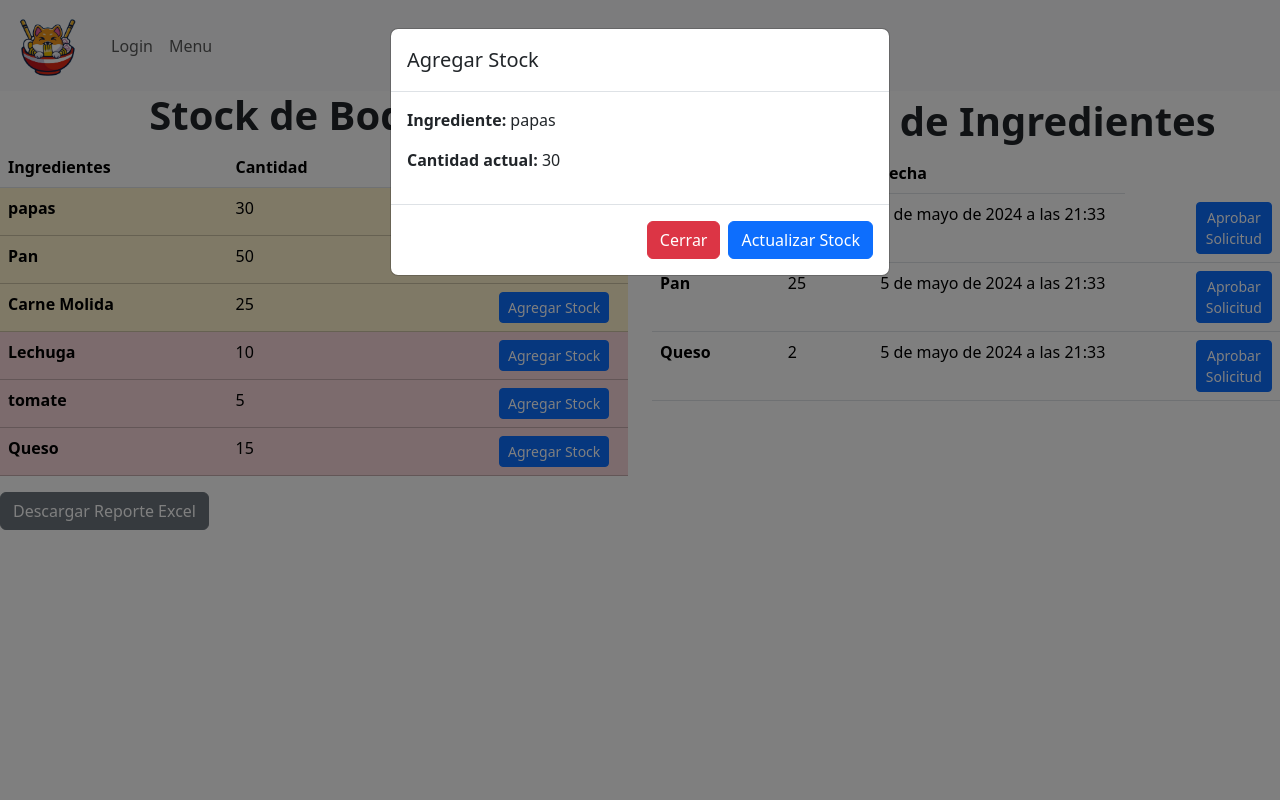
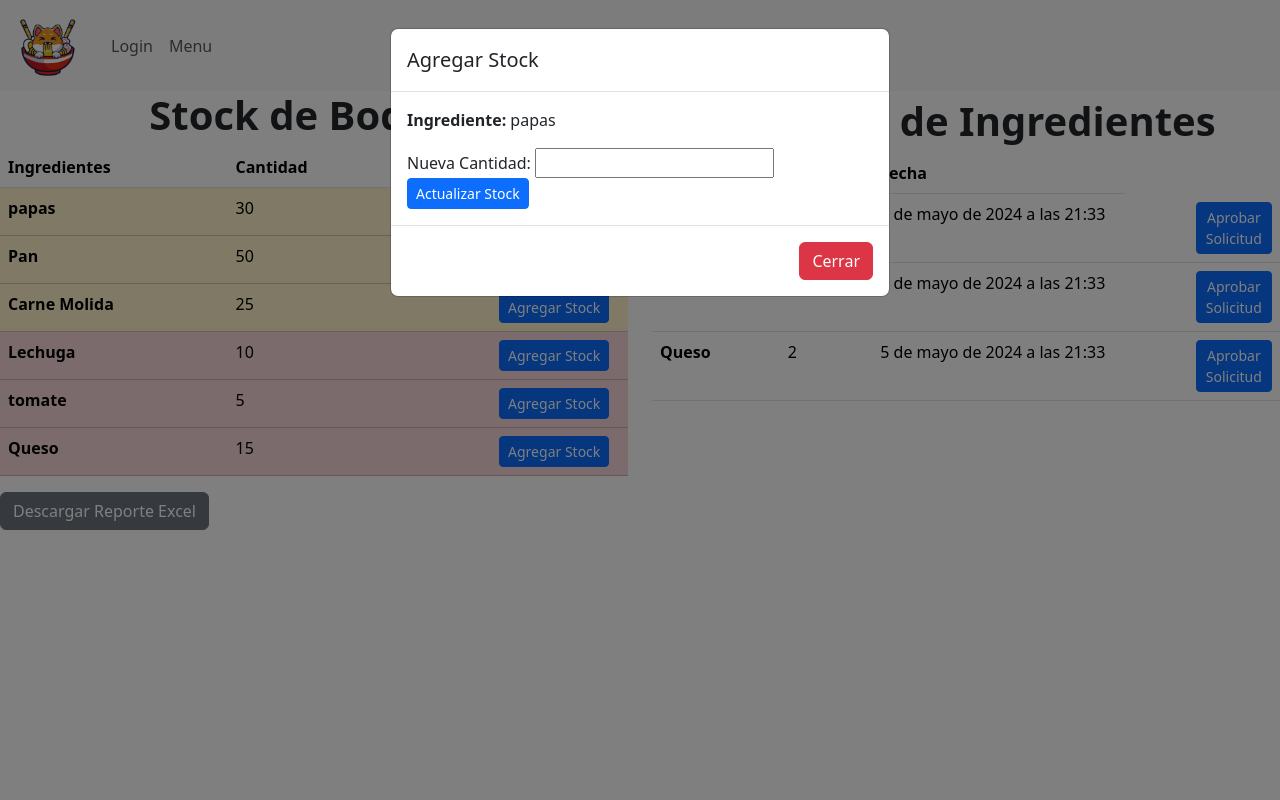
Before and after one commit to CloudxNess/Portafolio-de-titulo, a Django app: page /listaringredientes in a window 1280 px wide, after a click on "Agregar Stock". Run offline with Django 4.2, Linux system fonts and the light colour scheme; data comes from the database, SQL or seed files in the repository; some libraries are stand-ins or nearby versions.

Commit message:
Ajustes Listar Ingredientes
Realizando Ajustes

```diff
--- a/WebGastronomicaApp/appweb/templates/mantenedor/admin/listaringredientes.html
+++ b/WebGastronomicaApp/appweb/templates/mantenedor/admin/listaringredientes.html
@@ -70,13 +70,19 @@
       </div>
       <div class="modal-body">
         <!-- Contenido del modal -->
-        <p><b>Ingrediente:</b> {{ i.ID_Ingrediente }}</p>
-        <p><b>Cantidad actual: </b> {{ i.Cantidad }}</p>
+        <form id="formCantidad{{ bodega.ID_Ing_Bod }}">
+          <p><b>Ingrediente:</b> {{ i.ID_Ingrediente }}</p>
+          <label for="cantidad{{ bodega.ID_Ing_Bod }}">Nueva Cantidad:</label>
+          <input type="number" id="cantidad{{ bodega.ID_Ing_Bod }}" name="cantidad" min="0" required>
+          <a href="{% url 'actualizar_ingrediente' %}" class="btn btn-primary btn-sm">Actualizar Stock</a>
+        </form>
+
+
         <!-- Aquí puedes agregar un formulario para ingresar la cantidad de stock a agregar -->
       </div>
       <div class="modal-footer">
         <button type="button" class="btn btn-danger" data-bs-dismiss="modal">Cerrar</button>
-        <button type="button" class="btn btn-primary">Actualizar Stock</button>
+
       </div>
     </div>
   </div>
--- a/WebGastronomicaApp/appweb/urls.py
+++ b/WebGastronomicaApp/appweb/urls.py
@@ -23,5 +23,5 @@ urlpatterns = [
      path('activaplato/<NombreBuscado>', activaplato, name='activaplato'),
      path('desactivaplato/<NombreBuscado>', desactivaplato, name='desactivaplato'),
      path('menu', menu, name='menu'),
-     path('modificarIngrediente/<ID_ingrediente>',modificarIngrediente,name="modificarIngrediente")
+     path('actualizar_ingrediente/', actualizar_ingrediente, name='actualizar_ingrediente'),
 ]
--- a/WebGastronomicaApp/appweb/views.py
+++ b/WebGastronomicaApp/appweb/views.py
@@ -10,6 +10,7 @@ from django.http import HttpResponse
 from openpyxl import Workbook
 from openpyxl.styles import Font, PatternFill
 from itertools import groupby
+from django.http import JsonResponse
 
 
 
@@ -389,3 +390,16 @@ def modificarIngrediente(request, NombreBuscado):
             data["form"] = formulario
 
     return render(request,"mantenedor/admin/listaringredientes.html", data)
+
+
+
+def actualizar_ingrediente(request):
+    if request.method == 'POST' and request.is_ajax():
+        ingrediente_id = request.POST.get('id')
+        nueva_cantidad = request.POST.get('cantidad')
+        ingrediente = get_object_or_404(Bodega, pk=ingrediente_id)
+        ingrediente.Cantidad = nueva_cantidad
+        ingrediente.save()
+        return JsonResponse({'mensaje': 'Cantidad actualizada correctamente'})
+    else:
+        return JsonResponse({'error': 'No se pudo actualizar la cantidad'}, status=400)
```
